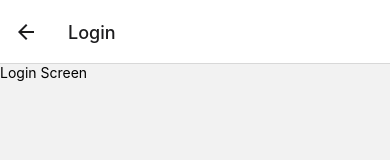
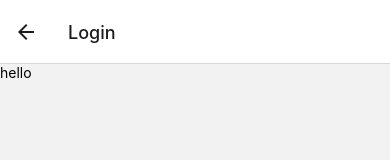
Before and after one commit to eitansh28/RideWithMe, a React Native app in the folder RideWithMe/: screen / in a window 390 px wide. Both pictures are taken after a click on the button "MOVE TO LOGIN". Shown: the top 160 px of the page. Built offline with nearby package versions, Linux system fonts and the light colour scheme.

Commit message:
before pull

```diff
--- a/RideWithMe/src/screens/Login.js
+++ b/RideWithMe/src/screens/Login.js
@@ -1,10 +1,13 @@
 import { View, Text } from 'react-native'
 import React from 'react'
+import { useRoute } from '@react-navigation/native'
 
 const Login = () => {
+  const {params} = useRoute();
+  const message = params.text;
   return (
     <View>
-      <Text>Login Screen</Text>
+      <Text>{message}</Text>
     </View>
   )
 }
--- a/RideWithMe/src/screens/S.js
+++ b/RideWithMe/src/screens/S.js
@@ -4,7 +4,11 @@ import React from 'react'
 const S = ({navigation}) => {
 
     const move = () =>{
-        navigation.navigate('Login')
+        navigation.navigate({
+            name:'Login',
+            params: {text: 'hello'}
+
+          })
     }
   return (
     <View>
```
